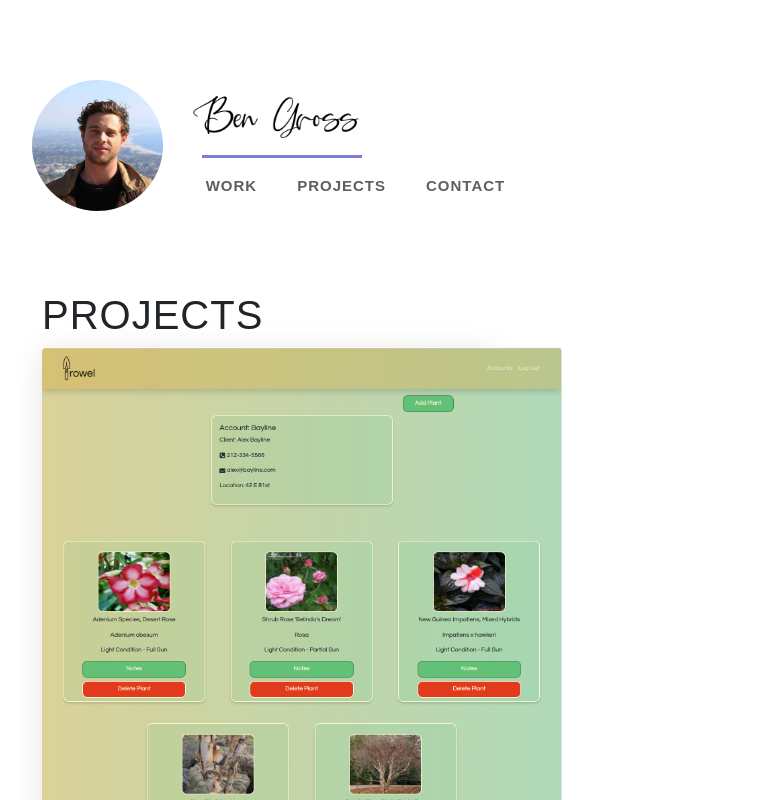
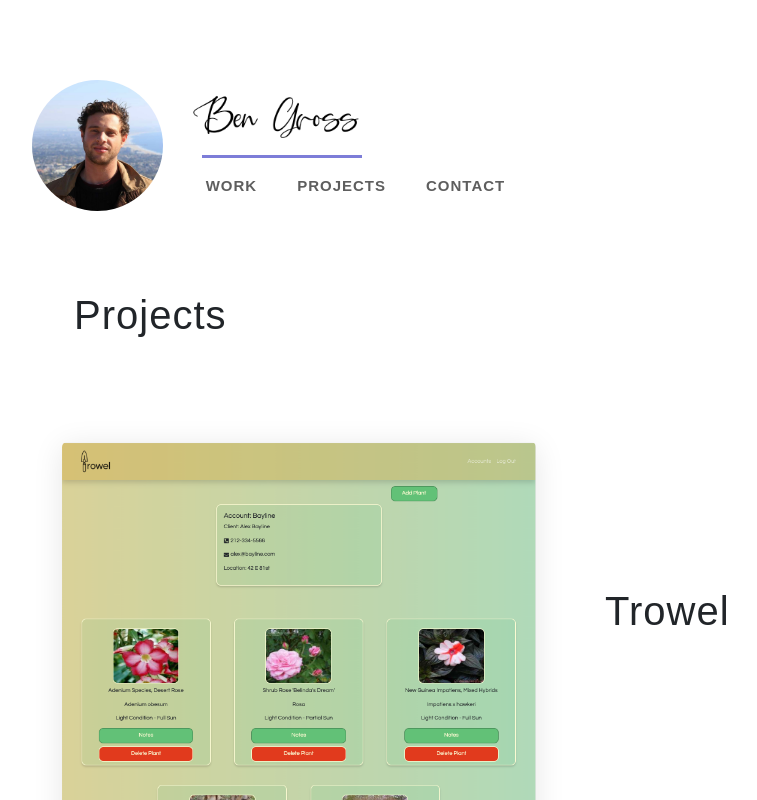
Before and after one commit to benrgross/Portfolio, a React (Create React App) app in the folder client/: page /projects in a window 1280 px wide. Shown: the top 800 px of the page, without its empty margins (141-898 px from the left). Built offline with nearby package versions, Linux system fonts and the light colour scheme.

Commit message:
style projects image

```diff
--- a/client/src/index.css
+++ b/client/src/index.css
@@ -200,19 +200,30 @@ code {
 
 .projects__h2 {
   font-family: "Rubik", sans-serif !important;
-  text-transform: uppercase;
+  margin-left: 2rem;
 }
 .projects__media {
-  box-shadow: 0 1px 5px rgb(0 0 0 / 3%), 0 5px 30px rgb(0 0 0 / 10%);
+  margin-block-start: 1em;
+  margin-block-end: 1em;
+  margin-inline-start: 20px;
+  margin-inline-end: 20px;
 }
 
 .projects__img {
-  transition: all 0.5s ease;
+  margin-top: 5rem;
+  margin-left: 0rem;
+  transition: all 0.35s ease;
   width: 115%;
   border-radius: 5px;
+  box-shadow: 0 5px 30px rgb(0 0 0 / 10%);
 }
 
 .projects__img:hover {
-  width: 120%;
+  width: 125%;
+
   /* width: 125%; */
 }
+
+.projects__summary {
+  padding: 15rem 6rem;
+}
--- a/client/src/pages/Projects.js
+++ b/client/src/pages/Projects.js
@@ -8,11 +8,13 @@ function Projects() {
         <h2 className="projects__h2">Projects</h2>
         <Row>
           <Col md={6}>
-            <div className="projects__media">
+            <figure className="projects__media">
               <img className="projects__img" src="/img/trowel-snapshot-2.png" />
-            </div>
+            </figure>
           </Col>
-          <Col></Col>
+          <Col className="projects__summary">
+            <h2 className="projects__summary-title">Trowel</h2>
+          </Col>
         </Row>
       </Container>
     </div>
```
